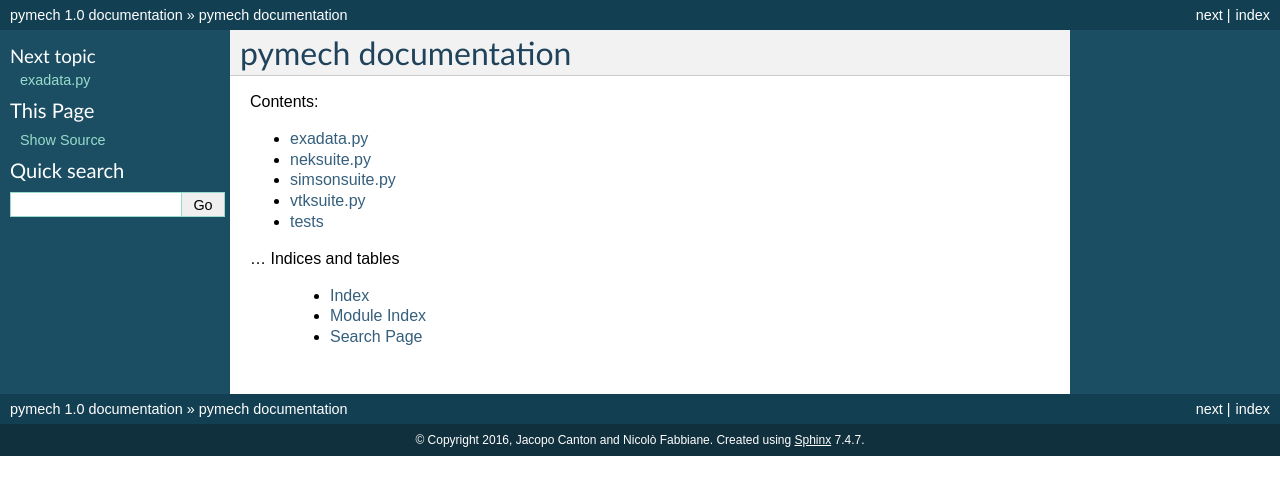
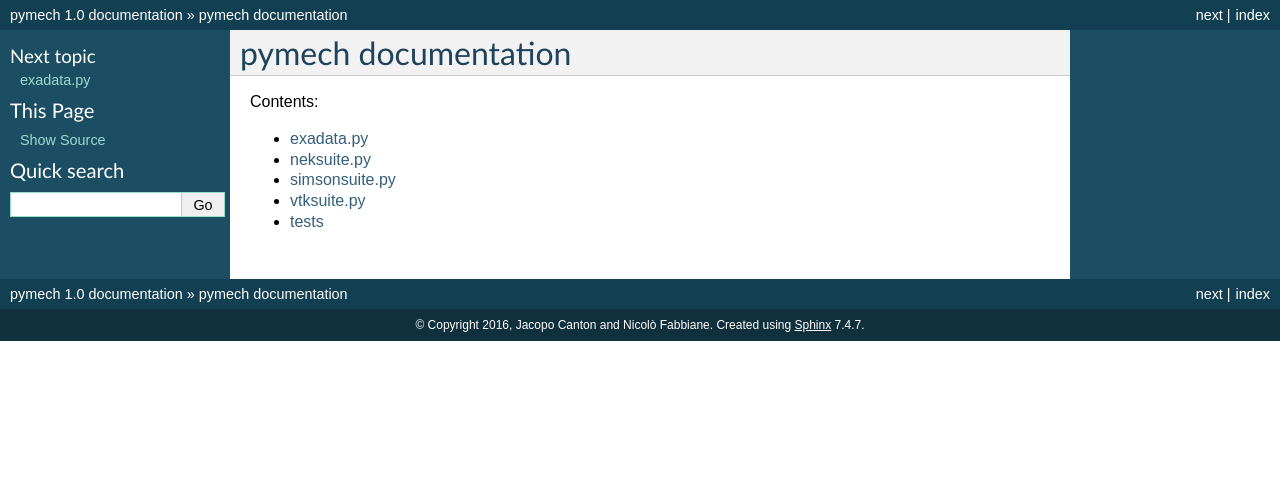
Before and after one commit to eX-Mech/pymech, a Sphinx documentation site: the page built from docs/index.rst, in a window 1280 px wide. Shown: the top 495 px of the page. Built offline with Sphinx 7.4.7, drawn with Linux system fonts in a browser that asks for light colours.

Commit message:
updated index.rst

```diff
--- a/docs/index.rst
+++ b/docs/index.rst
@@ -14,7 +14,7 @@ Contents:
    tests.rst
 
 
-... Indices and tables
+.. Indices and tables
 
    * :ref:`genindex`
    * :ref:`modindex`
```
